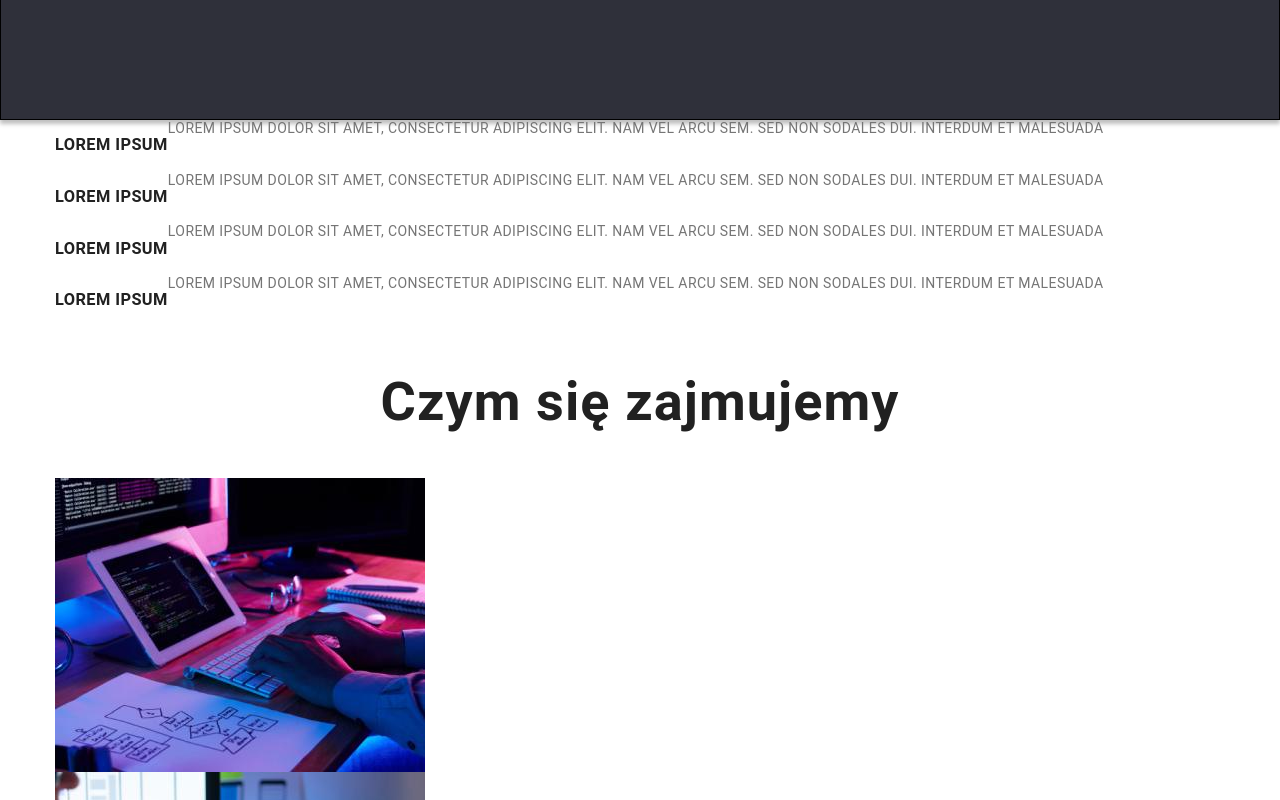
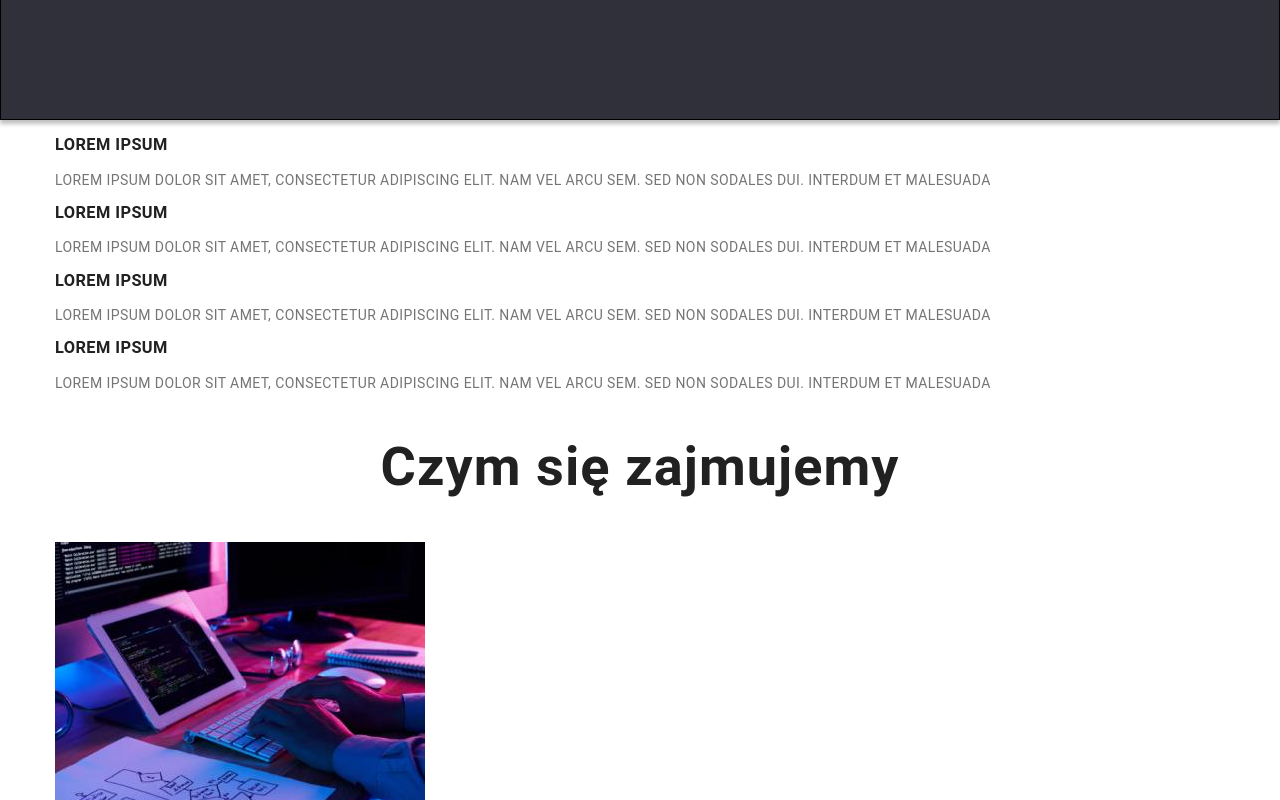
Before and after one commit to MonikaKorwin/goit-markup-hw-03, a plain HTML site: page index.html in a window 1280 px wide. Shown: the part 560-1360 px from the top of the page. Drawn offline with nearby package versions, Linux system fonts and the light colour scheme.

Commit message:
tried-to-set-flex

```diff
--- a/style/styles.css
+++ b/style/styles.css
@@ -171,7 +171,7 @@ display: inline-block;
 margin: 0 auto;
 }
 
-.LOREM_IPSUM_ITEM {
+.LOREM_IPSUM {
   display: flex;
   flex-wrap: wrap;
   font-weight: bold;
@@ -207,8 +207,9 @@ margin: 0 auto;
   display: flex;
   flex-wrap: wrap;
 }
-.what-we-do .what-we-do_item{
+.what-we-do {
   display: block;
+
 }
 
 .team {
```
